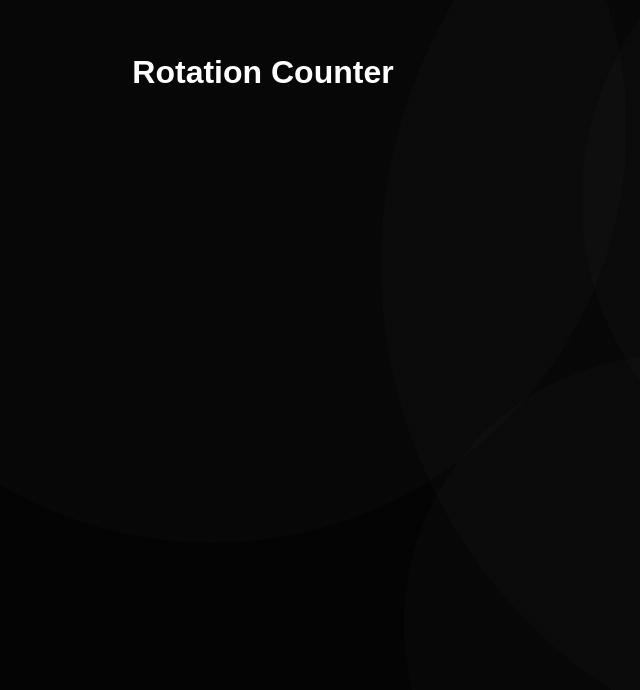
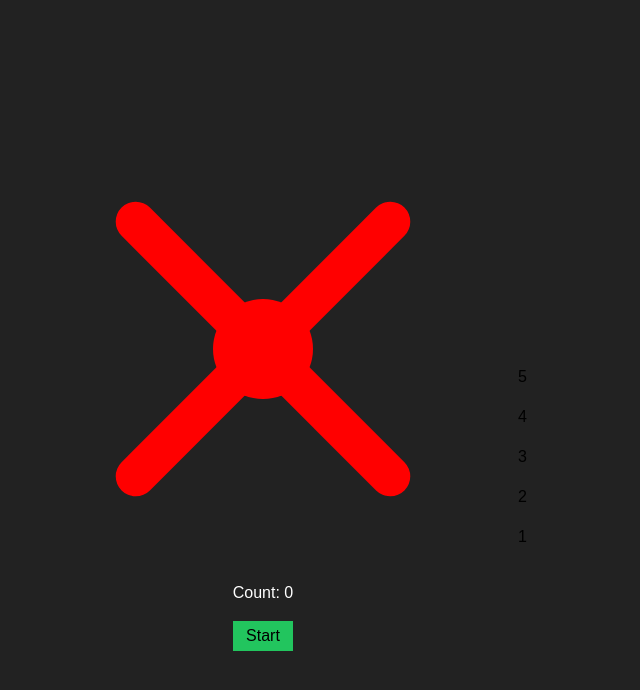
Before and after one commit to riazul01/reactor, a React (Vite) app: page /rotation-counter in a window 1280 px wide. Shown: the top 690 px of the page, without its empty margins (377-1017 px from the left). Built offline with nearby package versions, Linux system fonts and the light colour scheme; a web font is replaced by a local one.

Commit message:
rotation counter project created

```diff
--- a/src/pages/projects/RotationCounter.jsx
+++ b/src/pages/projects/RotationCounter.jsx
@@ -2,8 +2,23 @@ import React from 'react';
 
 const RotationCounter = () => {
     return (
-        <div className="px-[0.4rem] py-[3rem]">
-            <h1 className="text-[#fff] text-[2rem] text-center font-[600]">Rotation Counter</h1>
+        <div className="px-[0.4rem] w-full h-[100vh] flex flex-col items-center justify-center gap-[2rem] bg-[#222]">
+            <div className="relative h-[400px] w-[400px]">
+                <div className="absolute top-[50%] left-[50%] transform translate-x-[-50%] translate-y-[-50%] rotate-45 h-full w-[40px] bg-[red] rounded-3xl"></div>
+                <div className="absolute top-[50%] left-[50%] transform translate-x-[-50%] translate-y-[-50%] h-[100px] w-[100px] bg-[red] rounded-full"></div>
+                <div className="absolute top-[50%] left-[50%] transform translate-x-[-50%] translate-y-[-50%] -rotate-45 h-full w-[40px] bg-[red] rounded-3xl"></div>
+                <div className="absolute bottom-0 -right-[4rem] flex flex-col gap-[1rem]">
+                    <button>5</button>
+                    <button>4</button>
+                    <button>3</button>
+                    <button>2</button>
+                    <button>1</button>
+                </div>
+            </div>
+            <div className="flex flex-col gap-[1rem]">
+                <p className="text-[#fff]">Count: {0}</p>
+                <button className="px-[0.6rem] py-[0.2rem] bg-green-500">Start</button>
+            </div>
         </div>
     );
 }
```
